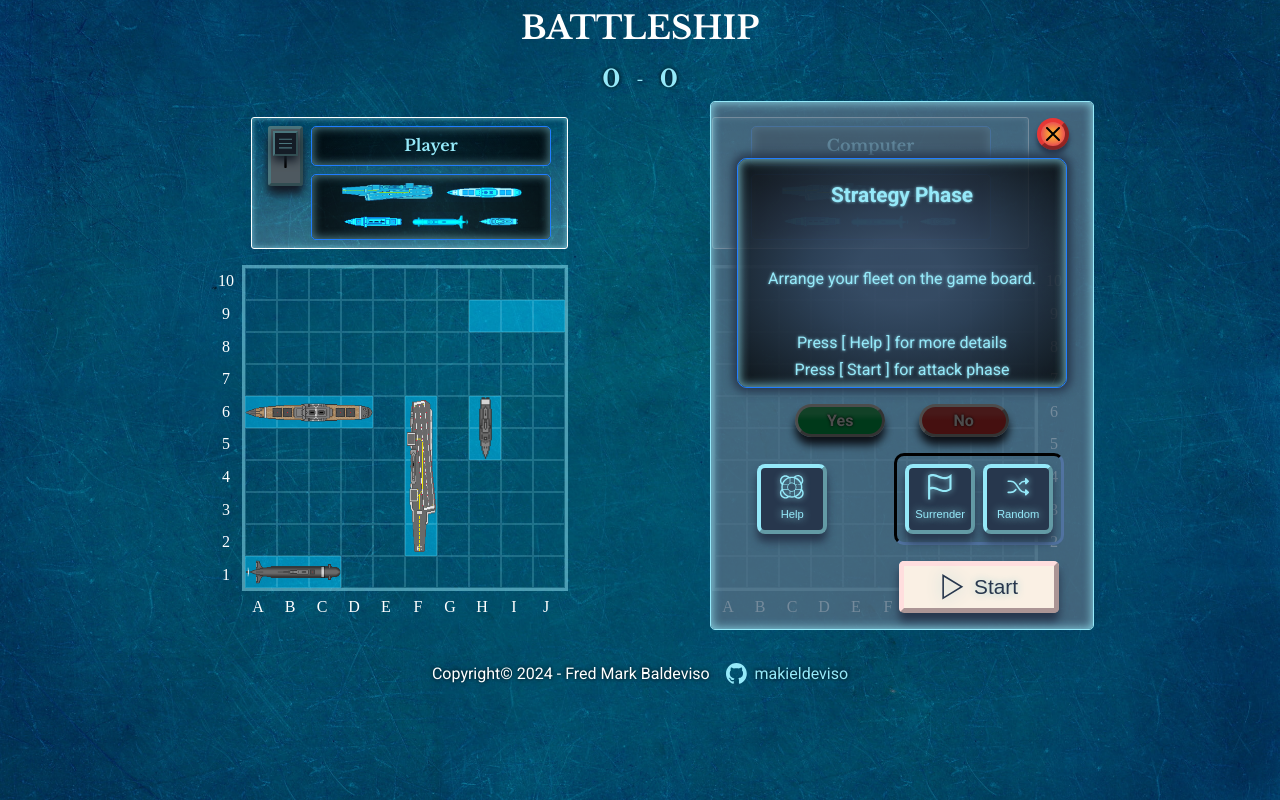
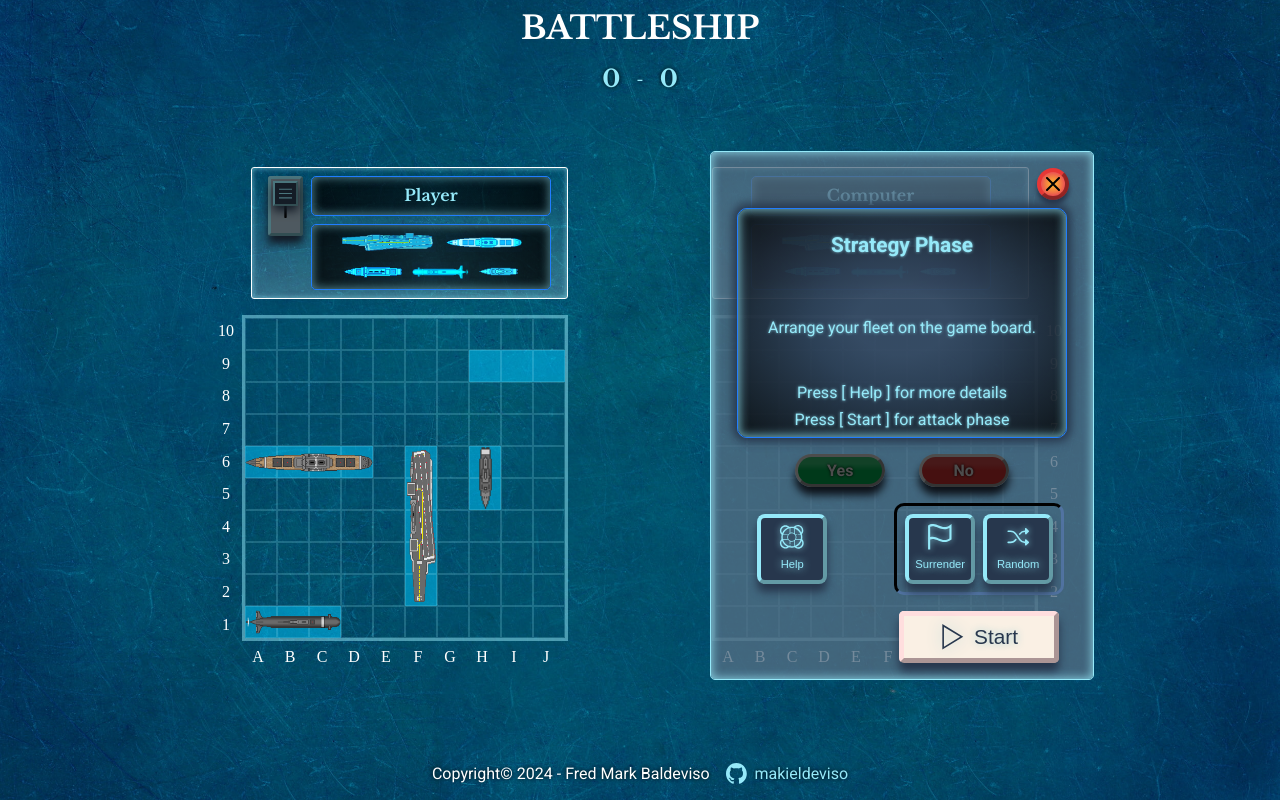
Before and after one commit to makieldeviso/battleship, a website built with webpack: page src/template.html in a window 1280 px wide. Built offline with nearby package versions, Linux system fonts and the light colour scheme; files whose address does not match are found by name.

Commit message:
Update body styling to occupy view height

```diff
--- a/src/styles/style.css
+++ b/src/styles/style.css
@@ -25,6 +25,15 @@
   --light-gray: #9DB2BF;
   --off-white: #DDE6ED;
   --cream: #EEE0C9;
+}
+
+body {
+  height: 100vh;
+  display: grid;
+  grid-auto-columns: 1fr;
+  grid-template-rows: max-content 1fr max-content;
+  align-items: center;
+  justify-content: center;
 }
 
 /* Header content (start) */
@@ -66,7 +75,7 @@ footer {
   justify-content: center;
   align-items: end;
   width: 100%;
-  margin-top: var(--common-margin);
+  margin: var(--common-margin) 0;
   min-width: 768px;
 }
 
```
Also changed, not shown: dist/index.html, 2 other files.
